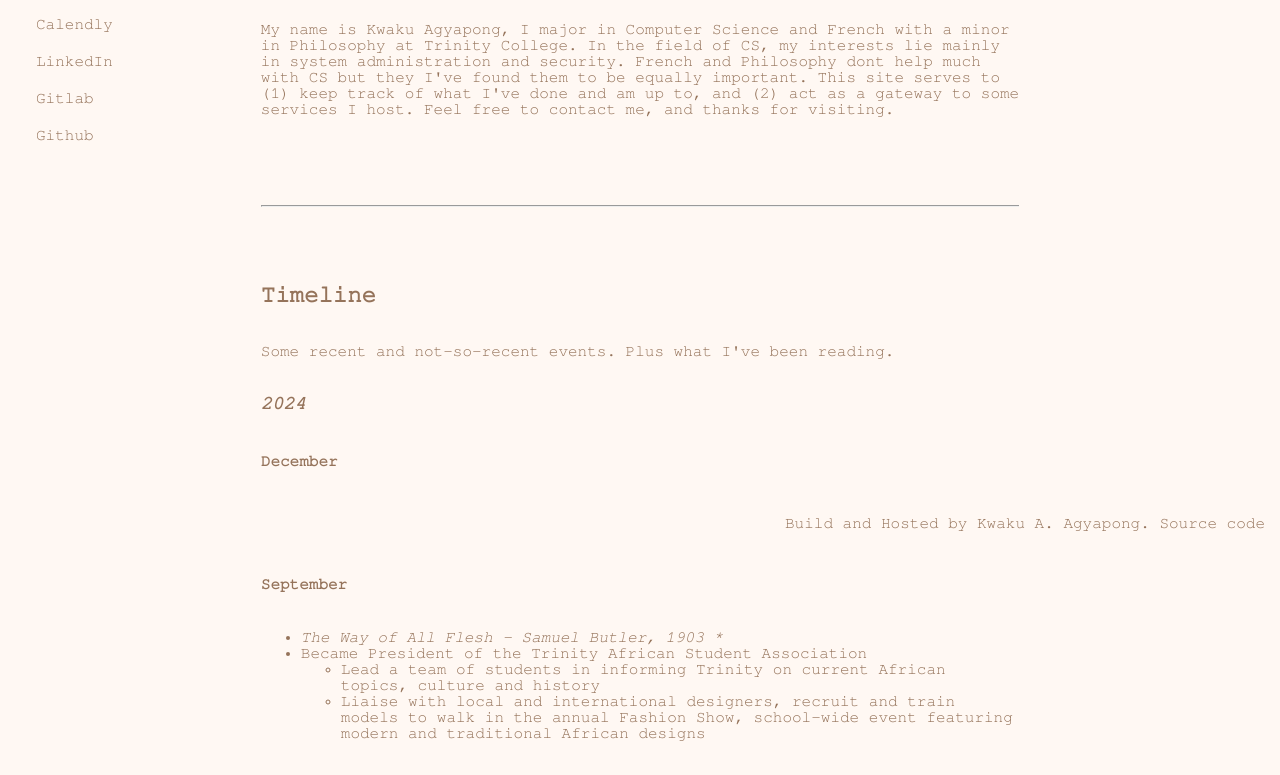
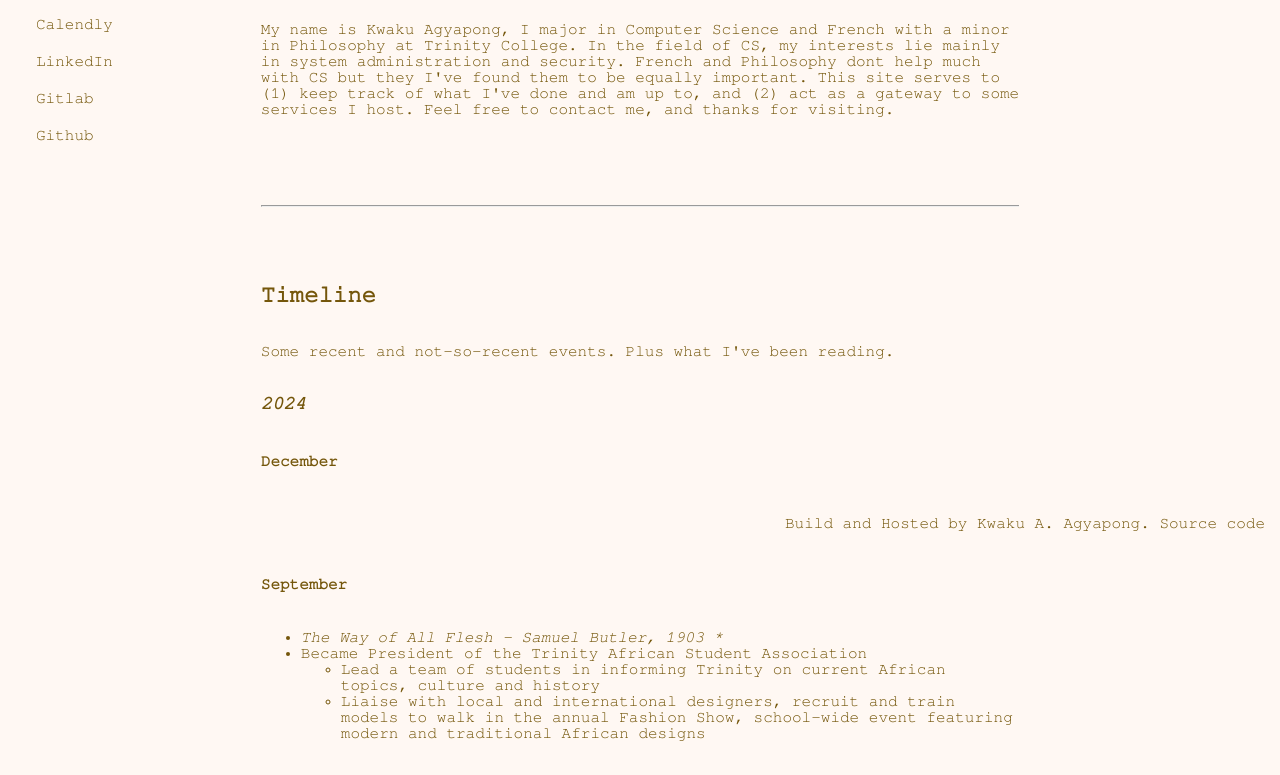
Before and after one commit to noquake/kwakuaa, a website: page index.html in a window 1280 px wide. Shown: the part 253-1028 px from the top of the page. Drawn offline with Linux system fonts and the light colour scheme.

```diff
--- a/kwakuaa/css/main.css
+++ b/css/main.css
@@ -29,8 +29,7 @@
 :root {
   --bg-primary: #fff8f3;
   --bg-secondary: #e3e0e1;
-  --fg-primary: #3d3010;
-  --fg-primary: #95735a;
+  --fg-primary: #74560a;
 }
 
 html[data-theme="light"] {
```
Also changed, not shown: assets/FreeMono.ttf (renamed from kwakuaa/assets/FreeMono.ttf), assets/FreeMonoBold.ttf (renamed from kwakuaa/assets/FreeMonoBold.ttf), assets/FreeMonoBoldOblique.ttf (renamed from kwakuaa/assets/FreeMonoBoldOblique.ttf), assets/FreeMonoOblique.ttf (renamed from kwakuaa/assets/FreeMonoOblique.ttf), css/terminal.css (renamed from kwakuaa/css/terminal.css), index.html (renamed from kwakuaa/index.html), js-files/main.js (renamed from kwakuaa/js-files/main.js), js-files/terminal.js (renamed from kwakuaa/js-files/terminal.js), kwakuaa/projects.html (deleted), projects.html (added), terminal.html (renamed from kwakuaa/terminal.html).
